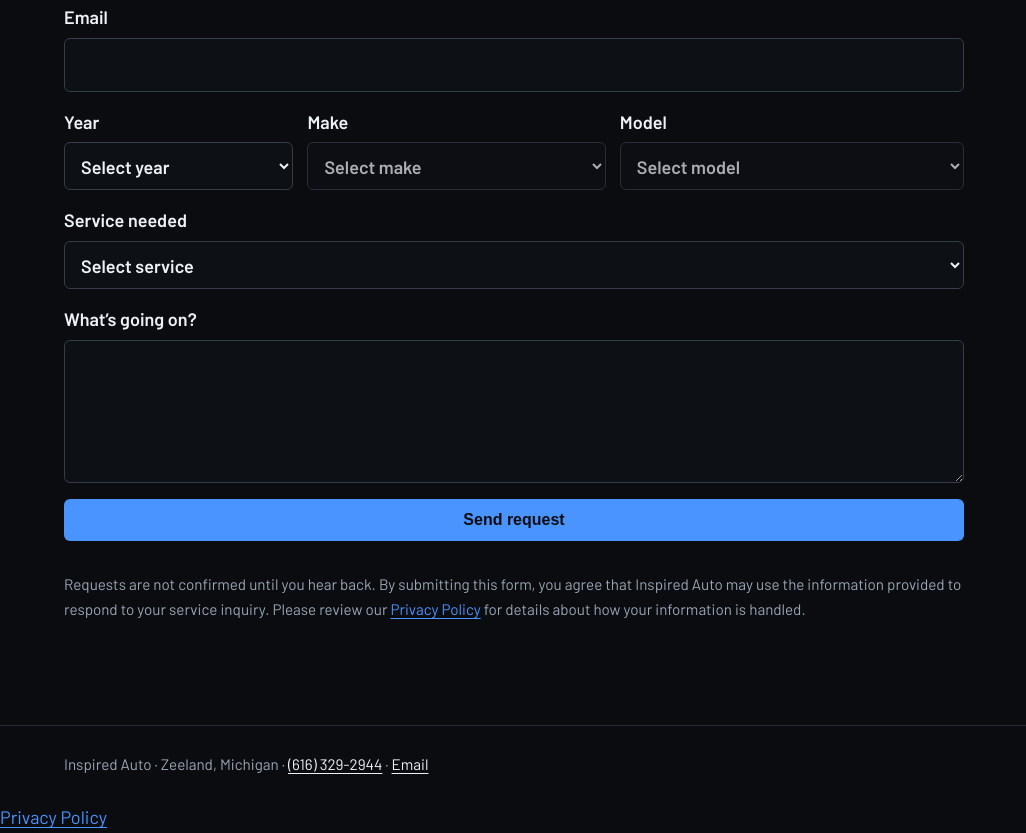
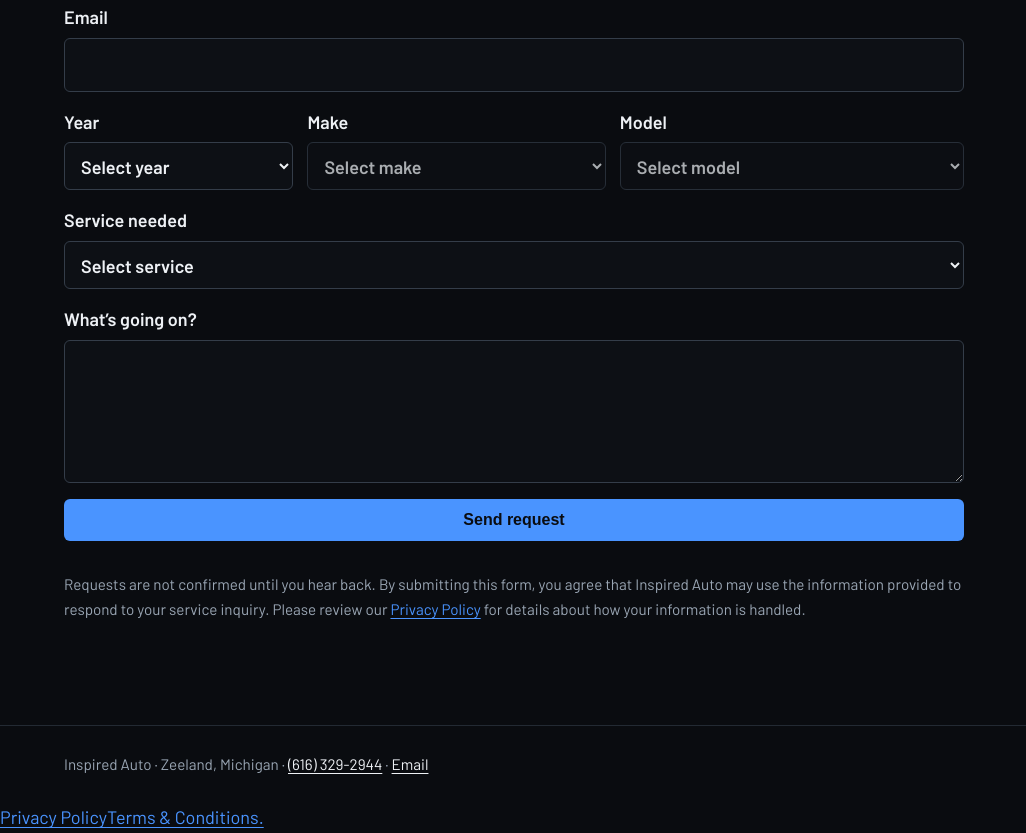
Before and after one commit to batvader/inspired-auto, a plain HTML site: page booking.html in a window 1280 px wide. Shown: the part 492-1325 px from the top of the page, without its empty margins (0-1026 px from the left). Drawn offline with nearby package versions, Linux system fonts and the light colour scheme.

Commit message:
Add Terms & Conditions link to footer

```diff
--- a/booking.html
+++ b/booking.html
@@ -87,6 +87,6 @@ const sp=new URLSearchParams(location.search).get('service'),ss=document.querySe
 if(sp&&[...ss.options].some(o=>o.value===sp))ss.value=sp;
 </script>
 </div></main>
-<footer><div class="wrap">Inspired Auto · Zeeland, Michigan · <a href="tel:+16163292944">(616) 329-2944</a> · <a href="mailto:raiders7126@gmail.com">Email</a></div></footer><div class="footer-legal"><a href="privacy-policy.html">Privacy Policy</a>
+<footer><div class="wrap">Inspired Auto · Zeeland, Michigan · <a href="tel:+16163292944">(616) 329-2944</a> · <a href="mailto:raiders7126@gmail.com">Email</a></div></footer><div class="footer-legal"><a href="privacy-policy.html">Privacy Policy</a><a href="terms.html">Terms &amp; Conditions.</a>
         </div>
 </body></html>
```
